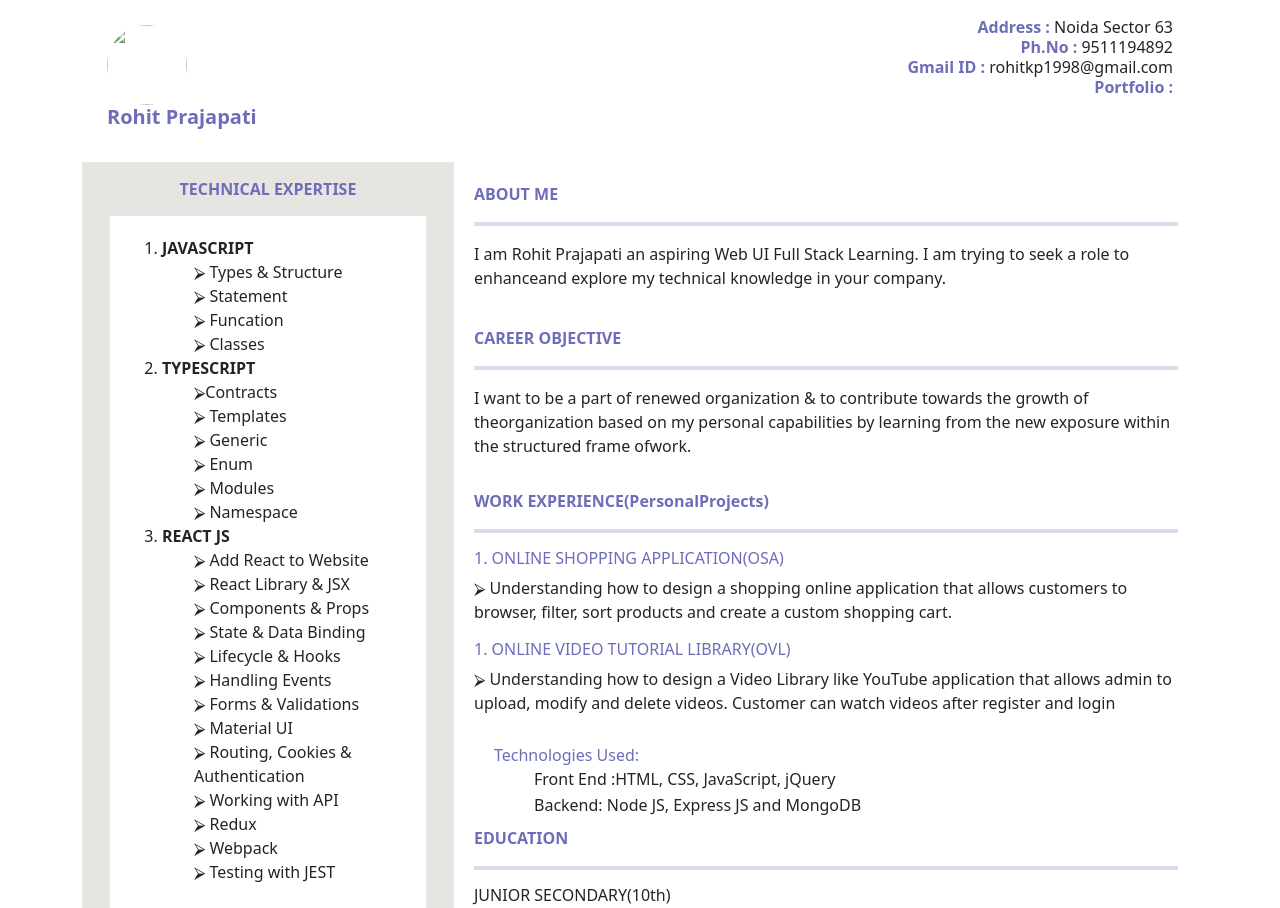
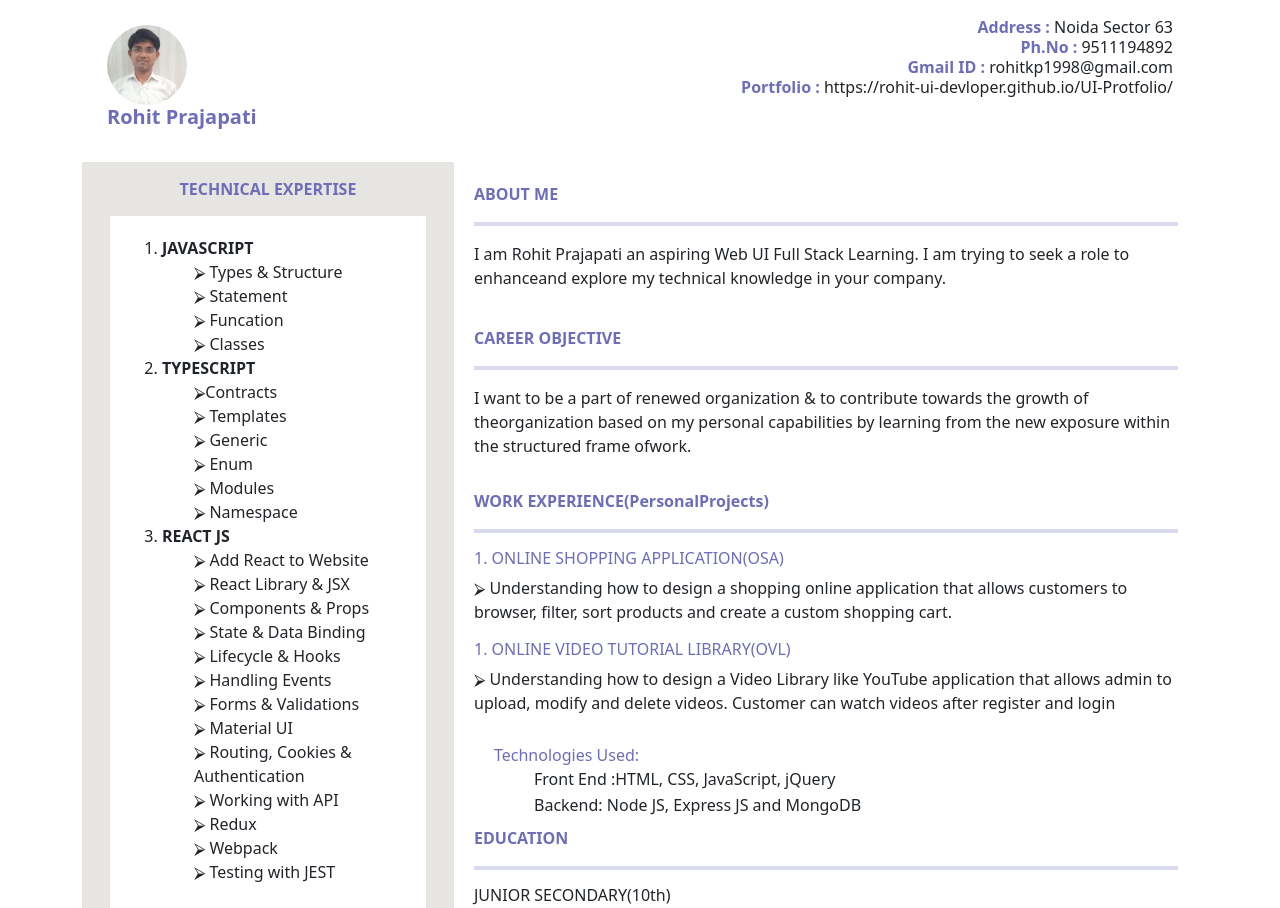
Before and after one commit to Rohit-UI-devloper/UI-Protfolio, a website: page index.html in a window 1280 px wide. Shown: the top 908 px of the page. Drawn offline with nearby package versions, Linux system fonts and the light colour scheme.

Commit message:
version-5

```diff
--- a/index.html
+++ b/index.html
@@ -60,7 +60,7 @@
     <div class="container">
         <div class="header">
             <div class="surname-title">
-                <img src="../../src/eduford_img/user1.jpg" alt="" style="height: 80px;width: 80px;border-radius: 100%;">
+                <img src="public/imges/Photo.jpg" alt="" style="height: 80px;width: 80px;border-radius: 100%;">
                 <h5  style="color:#6d6dba;font-weight: 700;"> Rohit Prajapati   </h5>
 
             </div>
@@ -68,7 +68,7 @@
                 <p> <b style="color:#6d6dba"> Address : </b> <span> Noida Sector 63 </span> </p>
                 <p> <b style="color:#6d6dba"> Ph.No : </b> <span> 9511194892 </span> </p>
                 <p> <b style="color:#6d6dba"> Gmail ID : </b> <span> rohitkp1998@gmail.com </span> </p>
-                <p> <b style="color:#6d6dba"> Portfolio  : </b> <span>  </span> </p>
+                <p> <b style="color:#6d6dba"> Portfolio  : </b> <span>  https://rohit-ui-devloper.github.io/UI-Protfolio/ </span> </p>
             </div>
         </div>
         <section>
```
Also changed, not shown: public/imges/Photo.jpg (added).
